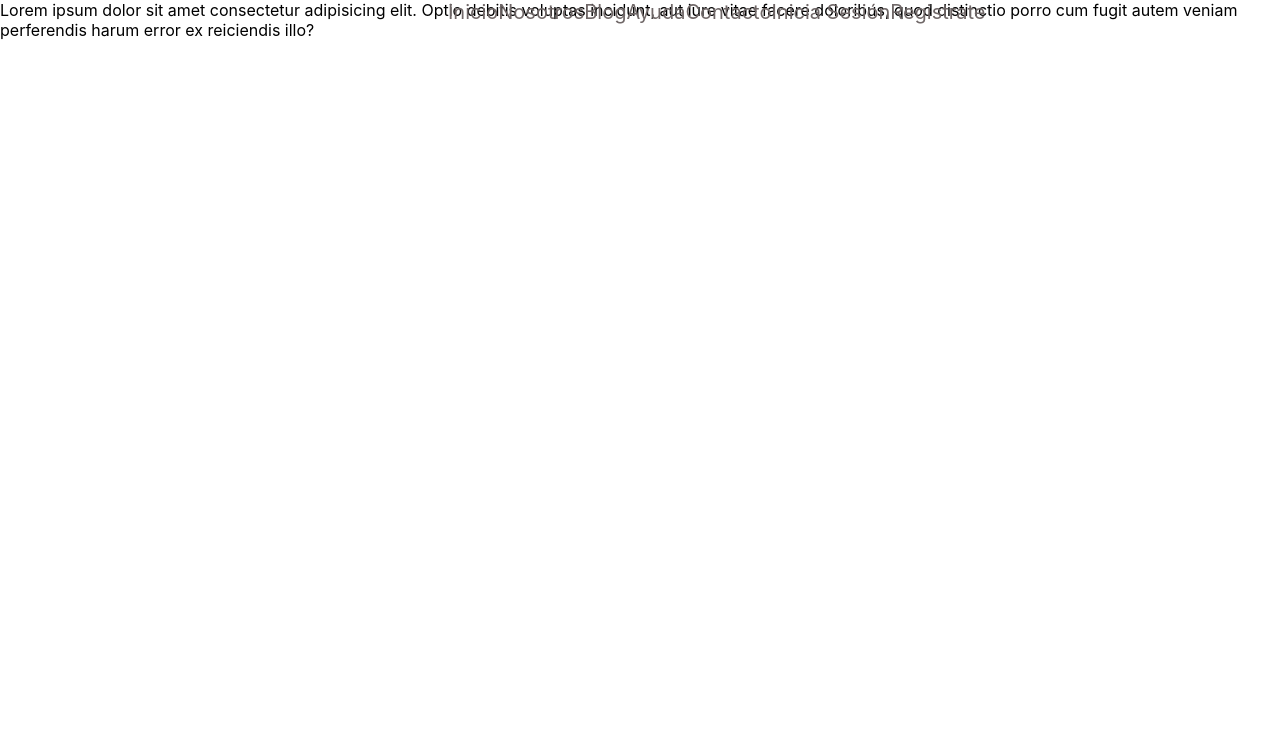
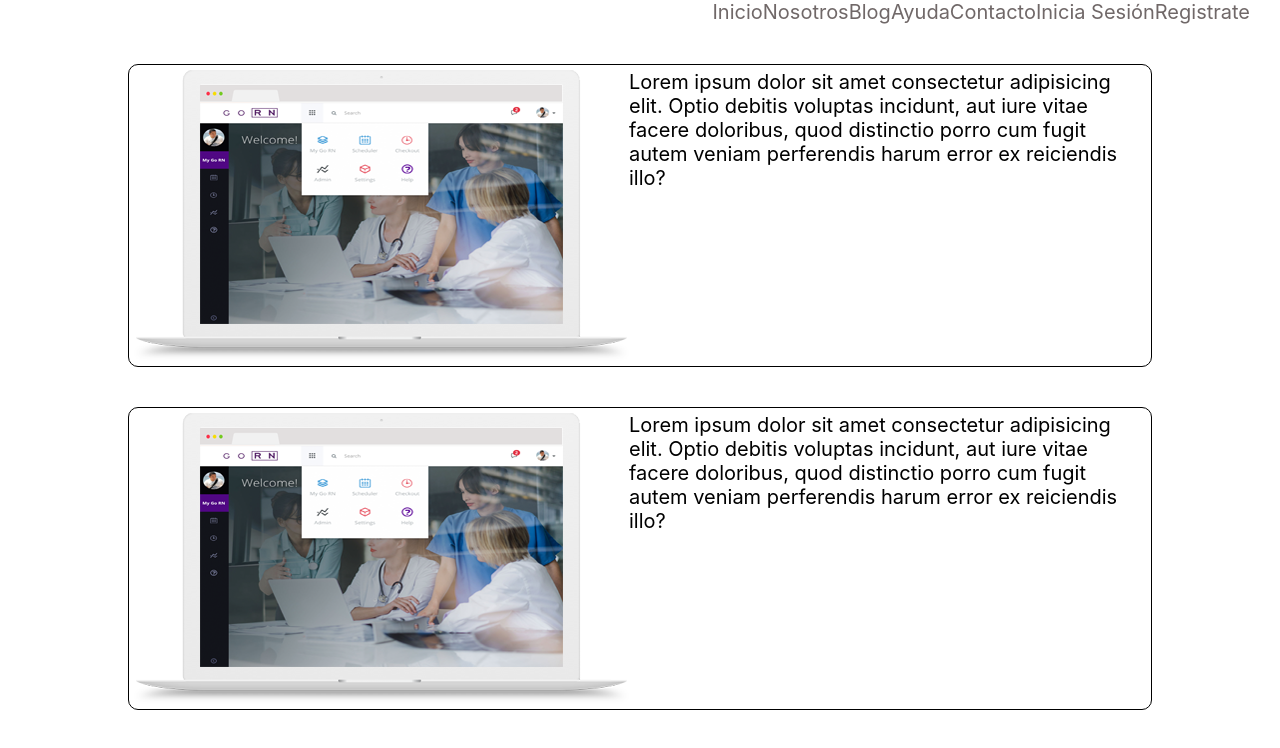
Before and after one commit to AGedgar/Nurse-Go, a React (Create React App) app: page /blog in a window 1280 px wide. Shown: the top 748 px of the page. Built offline with nearby package versions, Linux system fonts and the light colour scheme.

Commit message:
Addes Blog.js component

```diff
--- a/src/App.css
+++ b/src/App.css
@@ -3,8 +3,6 @@
 
 }
 .containerNav{
-  position: absolute;
-  z-index: 1;
   left: 35%;
 }
 .nav{
--- a/src/Blog.css
+++ b/src/Blog.css
@@ -1,7 +1,13 @@
 .blog-section{
     display: flex;
     justify-content: center;
-    border: 10px solid black;
+    justify-content: space-evenly;
+    width: 80%;
+    margin-left: 10%;
+    font-size: 20px;
+    margin-top: 40px;
+    margin-bottom: 40px;
+    padding: 5px;
+    border: 1px solid black;
     border-radius: 10px;
-    width: 50px;
 }
--- a/src/Blog.js
+++ b/src/Blog.js
@@ -1,10 +1,35 @@
 import React from "react";
+import "./Blog.css"
+import blogImage from "./section2Landing.png"
 
-function Blog(){
-    return(
-        <section className="blog-section">
+function Blog() {
+    return (
+        <div>
+            <section className="blog-section">
+                <img src={blogImage} alt="" />
             Lorem ipsum dolor sit amet consectetur adipisicing elit. Optio debitis voluptas incidunt, aut iure vitae facere doloribus, quod distinctio porro cum fugit autem veniam perferendis harum error ex reiciendis illo?
         </section>
+
+            <section className="blog-section">
+                <img src={blogImage} alt="" />
+            Lorem ipsum dolor sit amet consectetur adipisicing elit. Optio debitis voluptas incidunt, aut iure vitae facere doloribus, quod distinctio porro cum fugit autem veniam perferendis harum error ex reiciendis illo?
+        </section>
+
+            <section className="blog-section">
+                <img src={blogImage} alt="" />
+                Lorem ipsum dolor sit amet consectetur adipisicing elit. Optio debitis voluptas incidunt, aut iure vitae facere doloribus, quod distinctio porro cum fugit autem veniam perferendis harum error ex reiciendis illo?
+        </section>
+
+            <section className="blog-section">
+                <img src={blogImage} alt="" />
+                Lorem ipsum dolor sit amet consectetur adipisicing elit. Optio debitis voluptas incidunt, aut iure vitae facere doloribus, quod distinctio porro cum fugit autem veniam perferendis harum error ex reiciendis illo?
+        </section>
+
+        <section className="blog-section">
+                <img src={blogImage} alt="" />
+                Lorem ipsum dolor sit amet consectetur adipisicing elit. Optio debitis voluptas incidunt, aut iure vitae facere doloribus, quod distinctio porro cum fugit autem veniam perferendis harum error ex reiciendis illo?
+        </section>
+        </div>
     )
 }
 
```
Also changed, not shown: src/index.js (+0 -27 lines).
